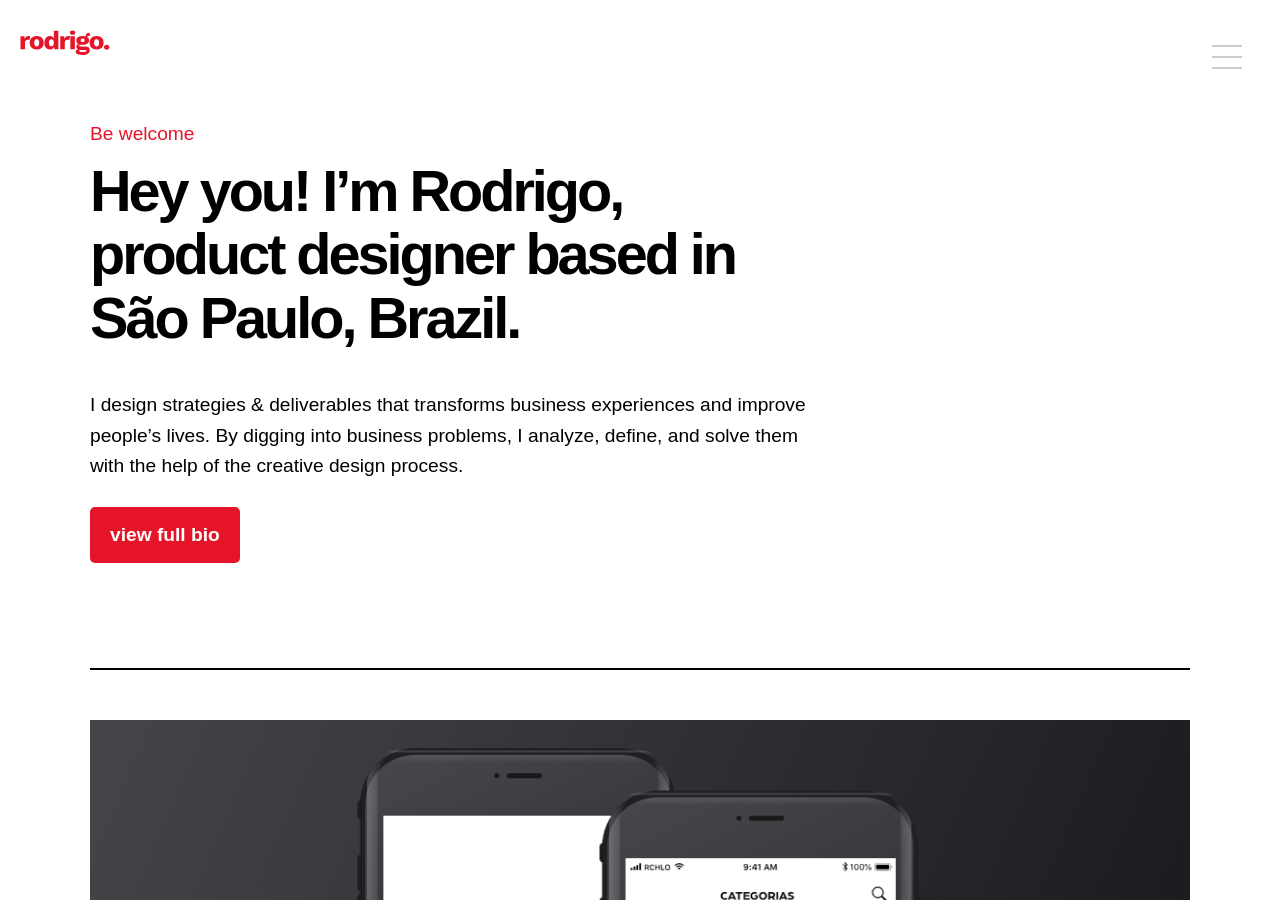
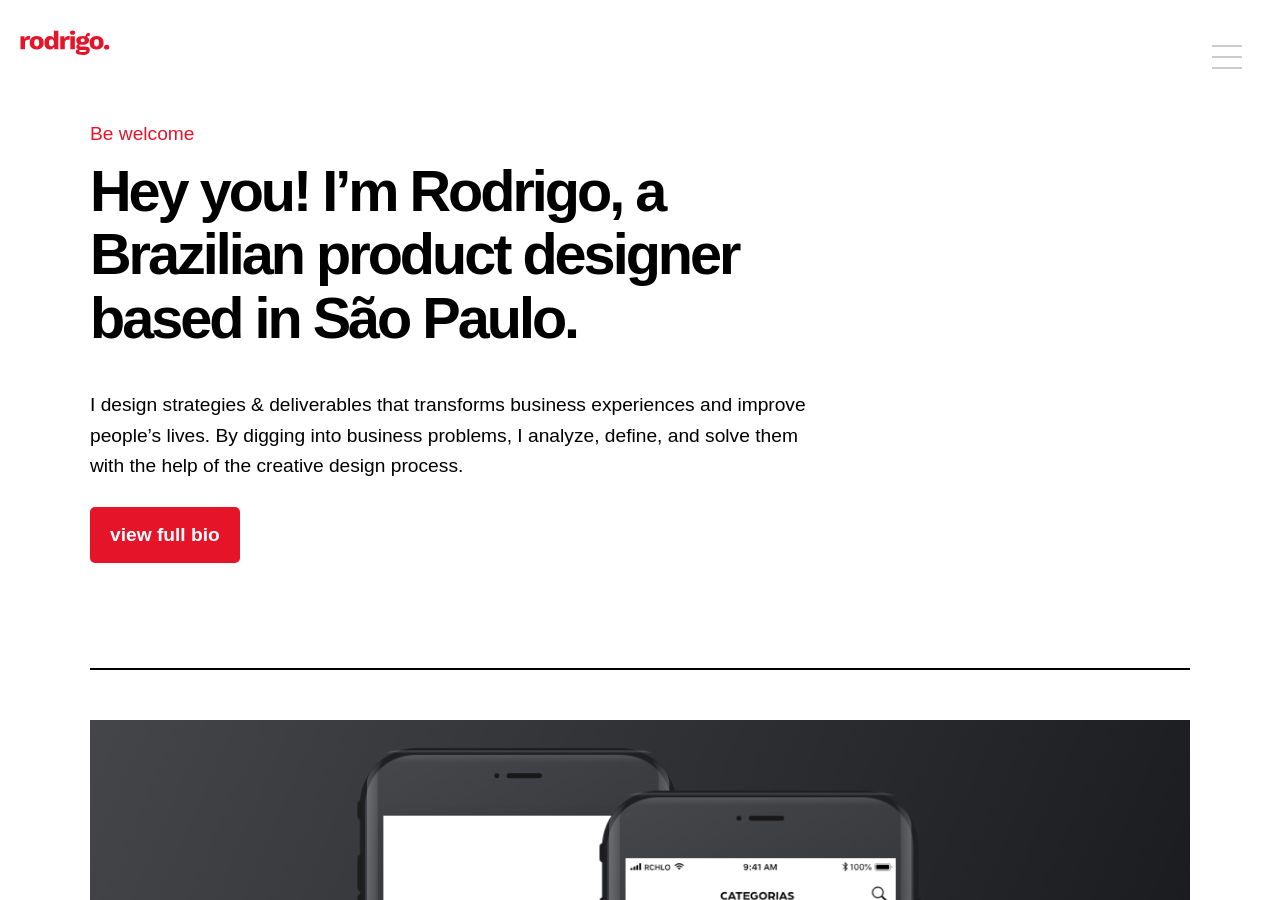
Before and after one commit to drigoteixeira/drigoteixeira.github.io, a Jekyll site: the page built from index.html, in a window 1280 px wide and 900 px high. Built offline with Jekyll 4.4.1, drawn with Linux system fonts in a browser that asks for light colours; nearby versions of some CDN libraries.

Commit message:
fixing header

```diff
--- a/index.html
+++ b/index.html
@@ -6,7 +6,7 @@ layout: home2
     <div class="row">
         <div class="eight columns">
             <p class="title">Be welcome</p>
-            <h1>Hey you! I’m Rodrigo, product designer based in São Paulo, Brazil.</h1>
+            <h1>Hey you! I’m Rodrigo, a Brazilian product designer based in São Paulo.</h1>
             <p>I design strategies &amp; deliverables that transforms business experiences and improve people’s lives. By digging into business problems, I analyze, define, and solve them with the help of the creative design process.</p>
             <p><a href="/about/" class="button button-primary">view full bio</a></p>
         </div>
```
